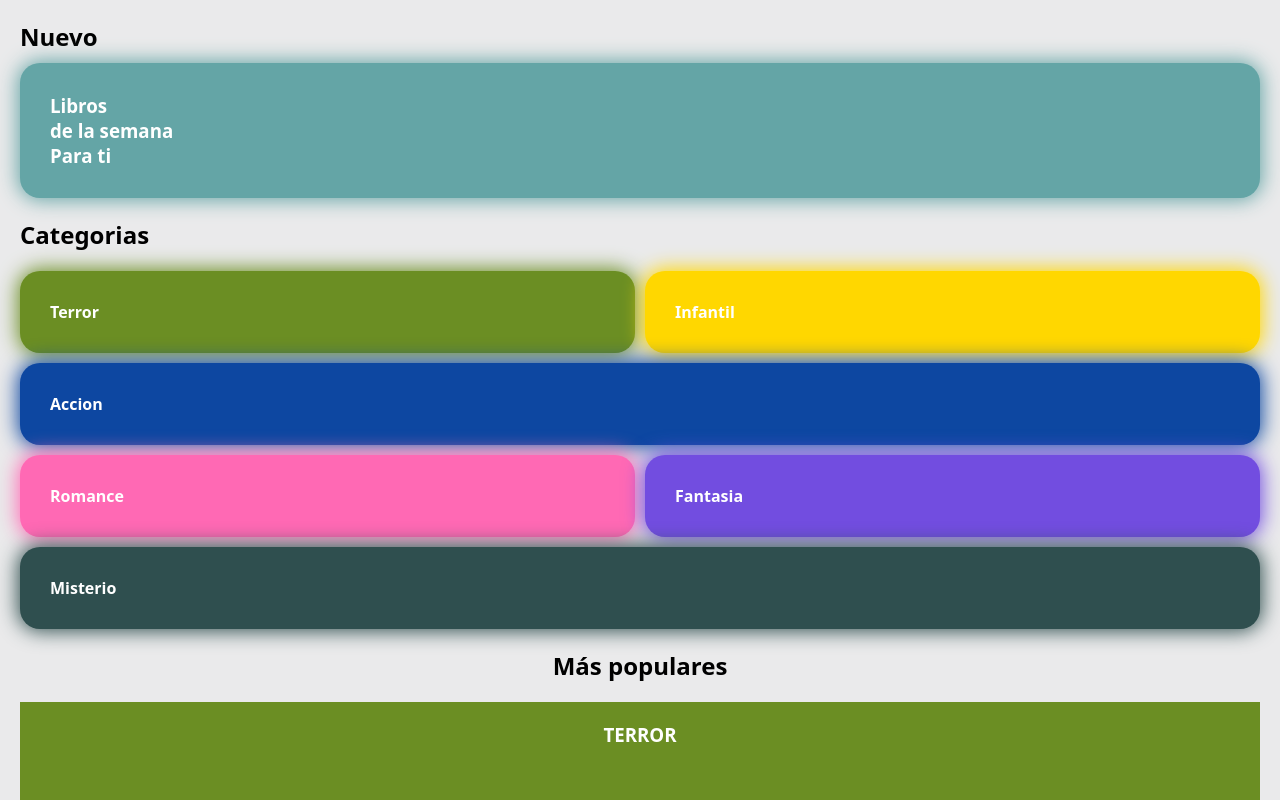
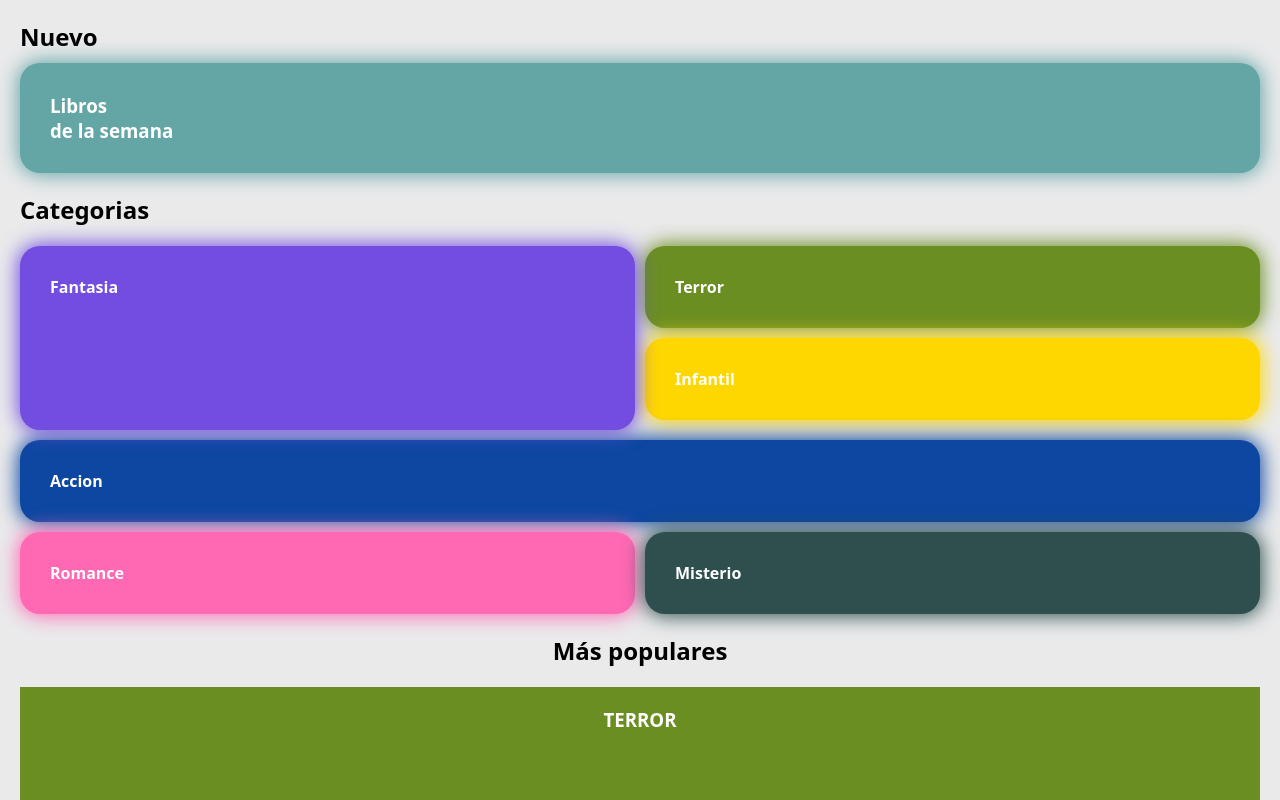
Before and after one commit to Andy-Vallejos/Storybyte, a React (Vite) app: page / in a window 1280 px wide. Shown: the top 800 px of the page. Built offline with nearby package versions, Linux system fonts and the light colour scheme.

Commit message:
css: fixed masonry styles

```diff
--- a/src/pages/Home/home.css
+++ b/src/pages/Home/home.css
@@ -36,10 +36,9 @@
   grid-column: 1 / 3;
 }
 
-.Misterio {
-    grid-column: 1 / 3;
+.Fantasia{
+    grid-row: 1 / 4;
 }
-
 
 .home__populars{
     width: 100%;
--- a/src/pages/Home/index.jsx
+++ b/src/pages/Home/index.jsx
@@ -23,7 +23,6 @@ export default function Home() {
         <h1>Nuevo</h1>
         <Card color={"#64A5A6"}>
           <h1>Libros <br /> de la semana</h1>
-          <h1>Para ti</h1>
         </Card>
       </section >
       <section className="home__categories">
```
